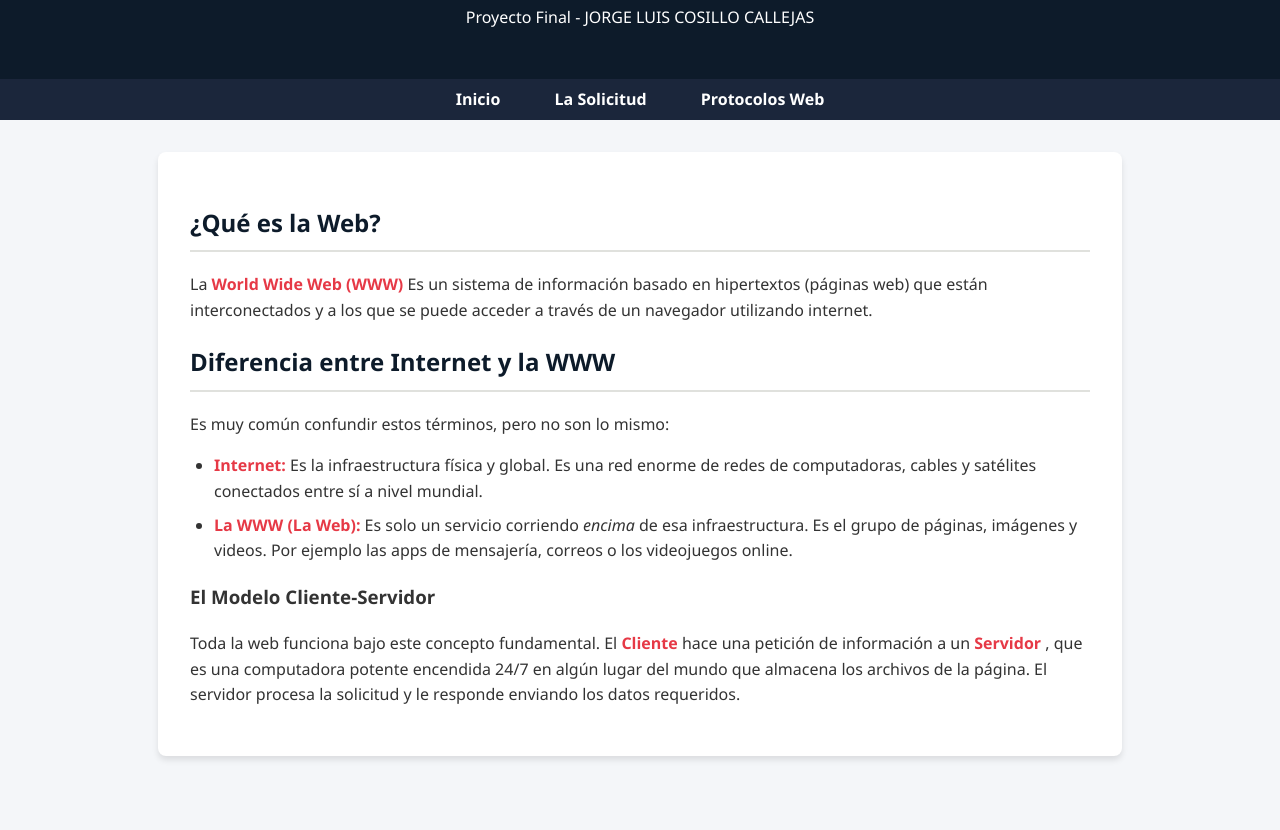
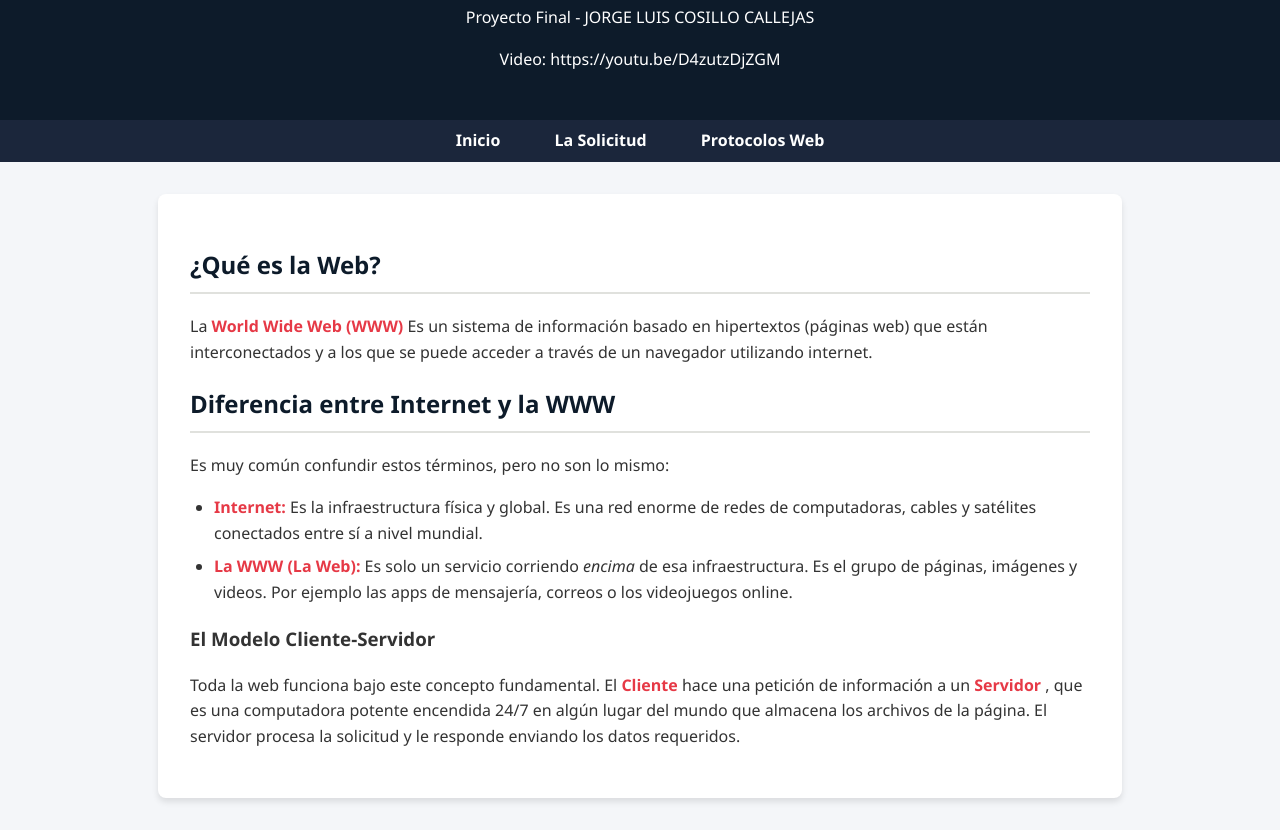
Before and after one commit to luiscosillo-ops/proyecto-final-nodejs, a plain HTML site: page index.html in a window 1280 px wide. Shown: the part 107-937 px from the top of the page. Before the commit the page ends 895 px from the top, so only its background shows below. Drawn offline with Linux system fonts and the light colour scheme.

Commit message:
Add video link to index.html

```diff
--- a/index.html
+++ b/index.html
@@ -11,6 +11,7 @@
     <header>
         <h1>MI PAGINA WEB</h1>
         <p>Proyecto Final - JORGE LUIS COSILLO CALLEJAS</p>
+        <p> Video: https://youtu.be/D4zutzDjZGM </p>
     </header>
 
     <nav>
```
